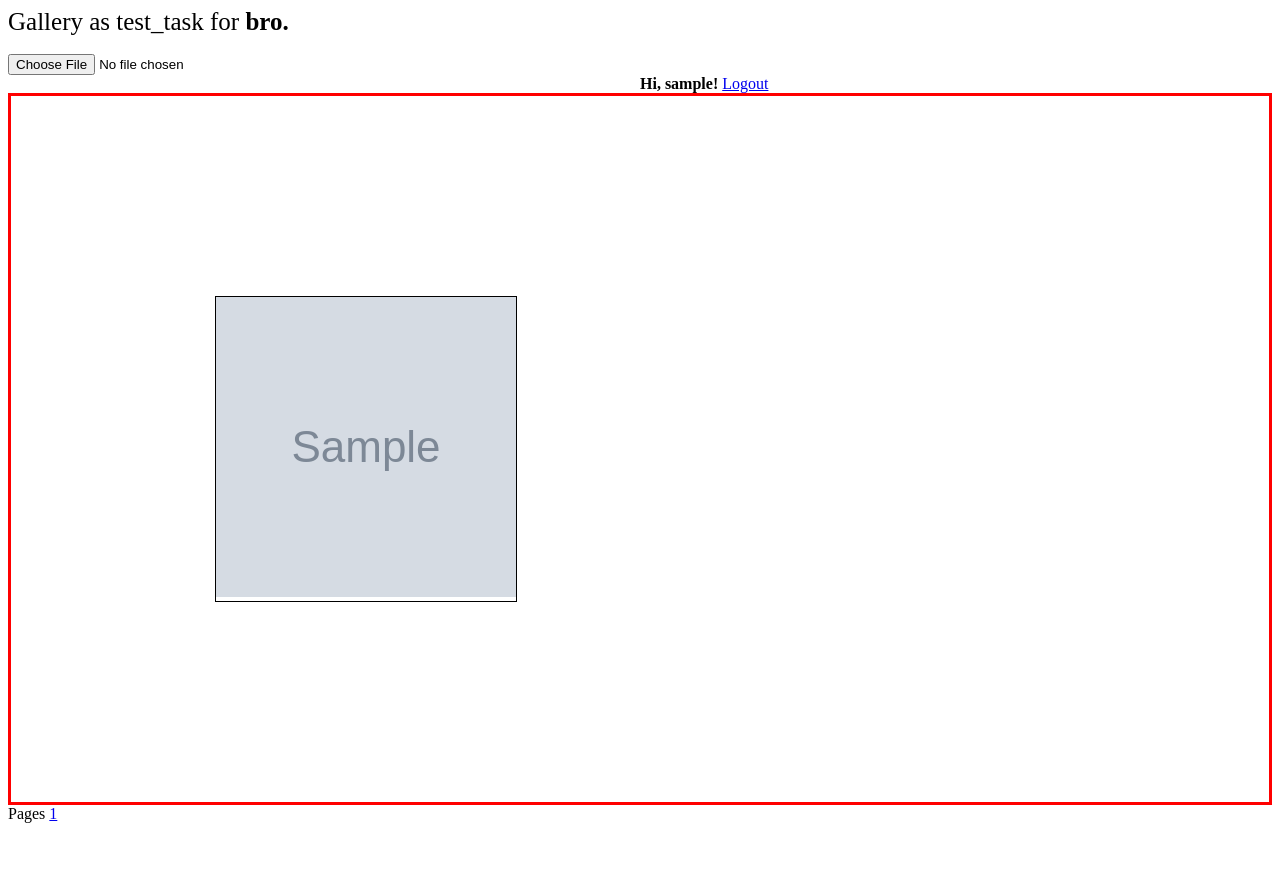
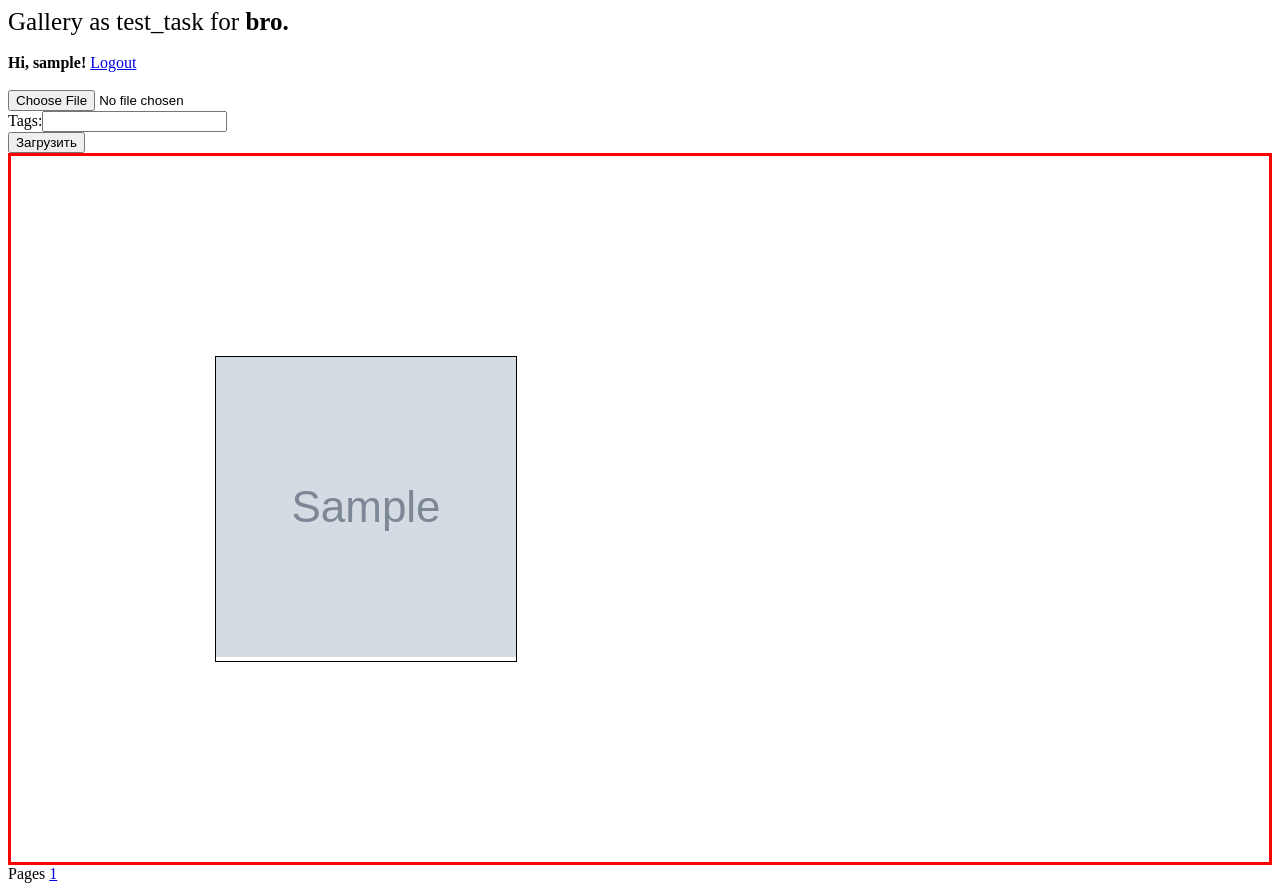
Before and after one commit to abikonya/task_for_bro, a Django app: page /test_task/1/ in a window 1280 px wide. Before the commit the page ends 823 px from the top, so only its background shows below. Run offline with Django 3.2, Linux system fonts and the light colour scheme; a user stored in the database is signed in; tables that the repository leaves empty hold one stand-in row (values such as "Sample post"); grey boxes marked "Sample" are stand-in pictures.

Commit message:
add uploading images

```diff
--- a/gallery/templates/css/base.css
+++ b/gallery/templates/css/base.css
@@ -35,10 +35,3 @@ li {
     padding: 0;
     margin: 0;
 }
-
-.login {
-    width: 50%;
-    padding: 0;
-    margin: 0;
-    margin-left: auto;
-}
--- a/gallery/templates/main.html
+++ b/gallery/templates/main.html
@@ -8,28 +8,36 @@
 </head>
 <body>
     <div class="brand">Gallery as test_task for <strong>bro.</strong></div>
-    <div class="settings">
 
+    <div class="login">
         {% if user.is_authenticated %}
-        <br> {{ load_form }}
+        <br> <strong>Hi, {{ user.username}}!</strong> <a href="/test_task/logout">Logout</a>
+        {% else %}
+        <br> <strong>Who are you?</strong> <a href="/test_task/login">Login</a>
         {% endif %}
 
     </div>
 
-    <div class="login">
+    <div class="settings">
+
         {% if user.is_authenticated %}
-        <strong>Hi, {{ user.username}}!</strong> <a href="/test_task/logout">Logout</a>
-        {% else %}
-        <strong>Who are you?</strong> <a href="/test_task/login">Login</a>
+        <form enctype="multipart/form-data" name="upload_image" method="POST">{%csrf_token%}
+            <br>{{ load_form }}
+            <br><label class="required" for="upload_image">Tags:</label><input type="text" name="tags" required id="upload_image">
+            <div class="submit-row">
+                <label></label><input type="submit" value="Загрузить">
+            </div>
+        </form>
         {% endif %}
 
     </div>
+
     <div class="images">
 
         {% for image in images %}
         <ul>
             <li class="images_list">
-                <img src="{{ image.image.url }}" alt="{{ image.name }}">
+                <a href="{{ image.image.url }}"><img src="{{ image.image.url }}" alt="{{ image.name }}"></a>
             </li>
         </ul>
         {% endfor %}
--- a/gallery/views.py
+++ b/gallery/views.py
@@ -2,7 +2,7 @@ from django.shortcuts import render, HttpResponseRedirect
 from django.views.generic import TemplateView, View
 from django.contrib.auth import login, logout
 from gallery.models import Images, Settings
-from django.forms import ClearableFileInput
+from django.forms import FileInput
 from django.views.generic.edit import FormView
 from django.contrib.auth.forms import AuthenticationForm
 
@@ -27,12 +27,16 @@ class Main(TemplateView):
         else:
             ctx['images'] = images
         if request.user.is_authenticated:
-            load_form = ClearableFileInput()
+            load_form = FileInput()
             ctx['load_form'] = load_form.render(name='upload', value='Upload')
         return render(request, self.template_name, ctx)
 
-    def post(self, request):
-        pass
+    def post(self, request, *args):
+        for each in request.FILES:
+            file = request.FILES[each]
+            new_image = Images(tags=request.POST.get('tags'), image=file)
+            new_image.save()
+        return HttpResponseRedirect('/test_task/')
 
 
 class LoginFormView(FormView):
```
